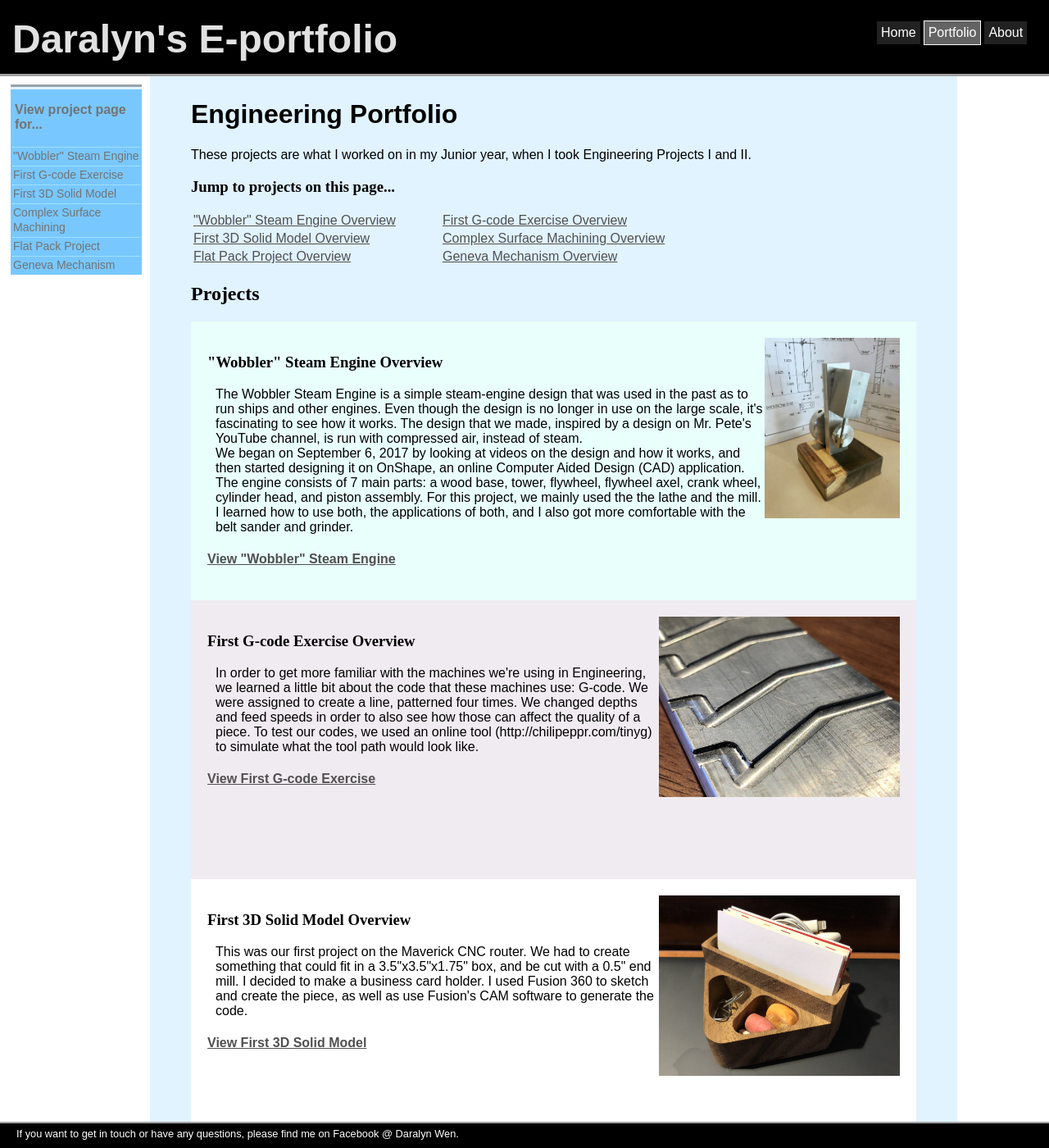
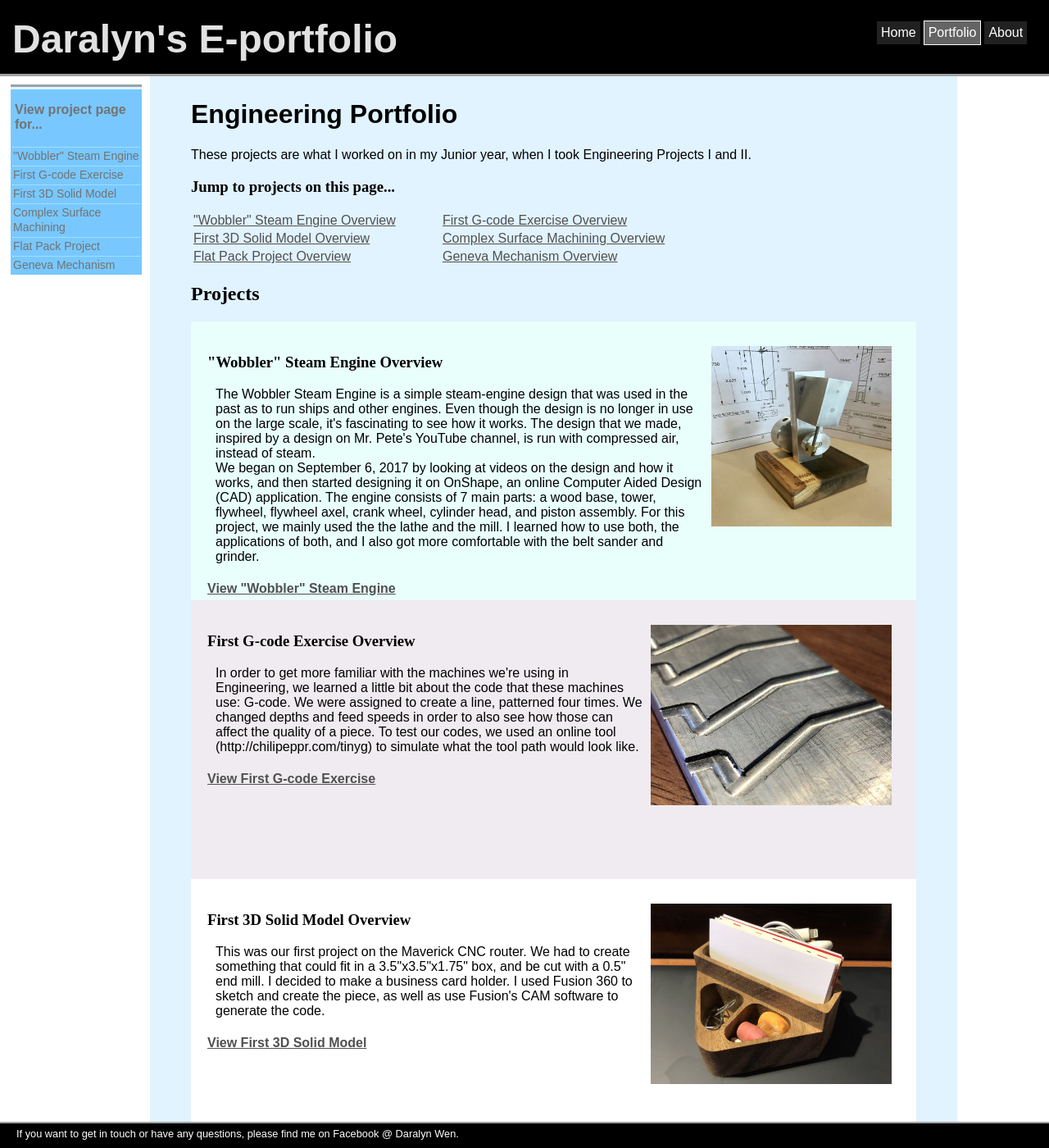
Before and after one commit to daralyn/daralyn.github.io, a Jekyll site: the page built from portfolio/engineering/index.html, in a window 1280 px wide and 1400 px high. Shown: the whole window at 82% size. Built offline with Jekyll 4.4.1, drawn with Linux system fonts in a browser that asks for light colours.

Commit message:
Update index.html

```diff
--- a/portfolio/engineering/index.html
+++ b/portfolio/engineering/index.html
@@ -53,7 +53,7 @@ title: Daralyn's Engineering Portfolio
 <h2> Projects </h2>
 
 	<div id="wobblerbackground">
-		<img src="https://daralyn.github.io/photos/engineering/wobbler.jpg" alt="Photo of my wobbler steam engine.">
+		<img src="https://daralyn.github.io/photos/engineering/wobbler.jpg" alt="Photo of my wobbler steam engine." class="vertpic">
 	    <h3 id="wobbler">"Wobbler" Steam Engine Overview</h3>
 	      <p class="expl">The Wobbler Steam Engine is a simple steam-engine design that was used in the past as to run ships and other engines. Even though the design is no longer in use on the large scale, it's fascinating to see how it works. The design that we made, inspired by a design on Mr. Pete's YouTube channel, is run with compressed air, instead of steam.
 	     <br> We began on September 6, 2017 by looking at videos on the design and how it works, and then started designing it on OnShape, an online Computer Aided Design (CAD) application. The engine consists of 7 main parts: a wood base, tower, flywheel, flywheel axel, crank wheel, cylinder head, and piston assembly. For this project, we mainly used the the lathe and the mill. I learned how to use both, the applications of both, and I also got more comfortable with the belt sander and grinder.</p>
@@ -90,7 +90,7 @@ title: Daralyn's Engineering Portfolio
 	      <h4> <a href="https://daralyn.github.io/portfolio/engineering/geneva-mechanism"> View Geneva Mechanism </a></h4>
 	</div>
 	<div id="malletbackground">
-		<img src="https://daralyn.github.io/photos/engineering/mallet.jpg" alt="Photo of the mallet I made." data-rotate="90">
+		<img src="https://daralyn.github.io/photos/engineering/mallet.jpg" alt="Photo of the mallet I made." class="rotate90">
 	    <h3 id="mallet">Mallet Overview</h3>
 	      <p class="expl">The purpose of this project was to make sure we know how to use certain machines. Once we finished this project, we are allowed to use certain machines in the shop that were used to make this project.</p>
 	      <h4> <a href="https://daralyn.github.io/portfolio/engineering/geneva-mechanism"> View Geneva Mechanism </a></h4>
@@ -101,10 +101,26 @@ title: Daralyn's Engineering Portfolio
 	img{
 		float: right;
 		height: 220px;
+		margin: 10px;
 	}
+
+	img.vertpic{
+		float: right;
+		width: 220px;
+		margin: 10px;
+	}
+
 	.expl{
 		padding-left: 10px;
 		padding-right: 15px;
+	}
+
+	.rotate90{
+	    -webkit-transform: rotate(90deg);
+	    -moz-transform: rotate(90deg);
+	    -o-transform: rotate(90deg);
+	    -ms-transform: rotate(90deg);
+	    transform: rotate(90deg);
 	}
 
 	#wobblerbackground{
```
